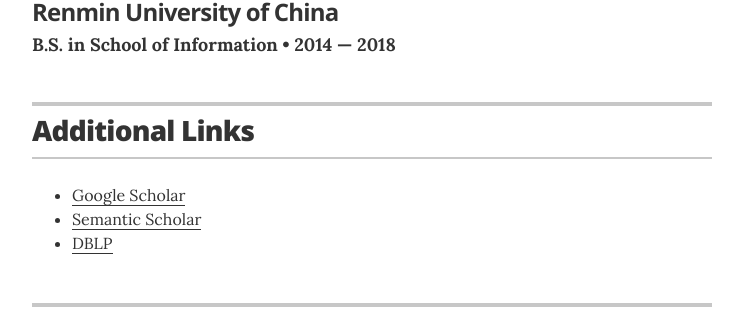
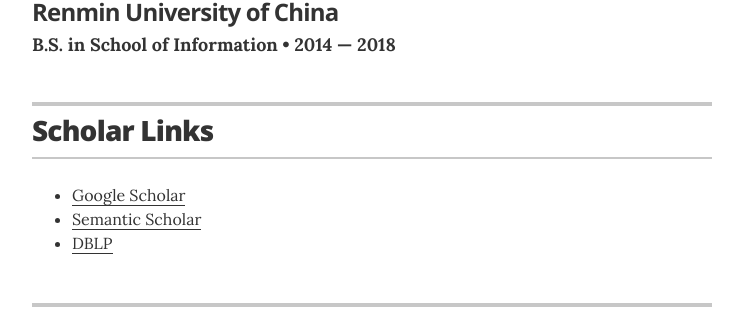
Before and after one commit to rayrayraykk/weiruikuang, a Jekyll site: the page built from index.html, in a window 1280 px wide. Shown: the part 1020-1329 px from the top of the page, without its empty margins (268-1011 px from the left). Built offline with Jekyll 4.4.1, drawn with Linux system fonts in a browser that asks for light colours.

Commit message:
fix bugs

```diff
--- a/_data/links.yml
+++ b/_data/links.yml
@@ -1,7 +1,7 @@
 # links
 - url: "https://scholar.google.com/citations?user=51p3plEAAAAJ"
   description: Google Scholar
-- url: "www.semanticscholar.org/author/Weirui-Kuang/2162042348"
+- url: "https://www.semanticscholar.org/author/2162042348"
   description: Semantic Scholar
 - url: "https://dblp.org/pid/318/1583.html"
   description: DBLP
--- /dev/null
+++ b/_data/news.yml
@@ -0,0 +1,3 @@
+- year: 2022
+  contents:
+    - content: "FederatedScope is open source now! Try at <try.federatedscope.io>!"
--- a/_layouts/resume.html
+++ b/_layouts/resume.html
@@ -202,7 +202,7 @@
       <section class="content-section">
 
         <header class="section-header">
-          <h2>Additional Links</h2>
+          <h2>Scholar Links</h2>
         </header>
 
         <div class="resume-item">
@@ -234,7 +234,7 @@
       {% endif %}
 
       {% if site.resume_section_publications %}
-      <!-- begin Experience -->
+      <!-- begin publications -->
       <section class="content-section">
 
         <header class="section-header">
@@ -257,6 +257,30 @@
       <!-- end Experience -->
       {% endif %}
 
+      {% if site.resume_section_news %}
+      <!-- begin news -->
+      <section class="content-section">
+
+        <header class="section-header">
+          <h2>News</h2>
+        </header>
+
+        {% for news in site.data.news %}
+        <div class="resume-item" itemscope itemprop="worksFor" itemtype="http://schema.org/Organization">
+          <h3 class="resume-item-title" itemprop="name">{{ news.year }}</h3>
+          <p class="resume-item-copy" itemprop="description">
+            <ul class="resume-item-list">
+              {% for content in news.contents %}
+              <li>{{ content.content }}</li>
+              {% endfor %}
+            </ul>
+        </div><!-- end of resume-item -->
+        {% endfor %}
+
+      </section>
+      <!-- end Experience -->
+      {% endif %}
+
       <footer class="page-footer">
         <p class="footer-line">Made by <a href="http://twitter.com/jglovier">@jglovier</a>. Fork me on <a href="https://github.com/jglovier/resume-template">GitHub</a>.</p>
         <p class="footer-line">If this is your live resume, you can modify or remove this part. ;-)</p>
```
